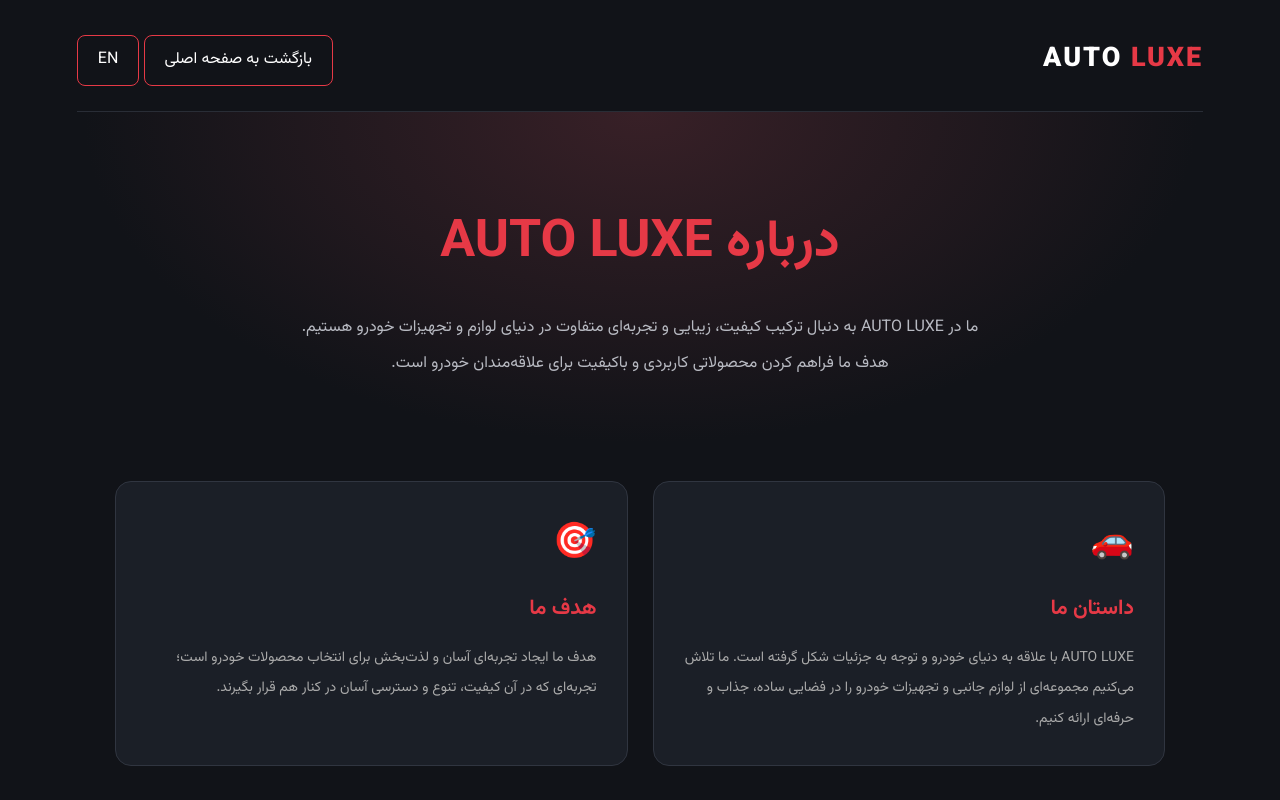
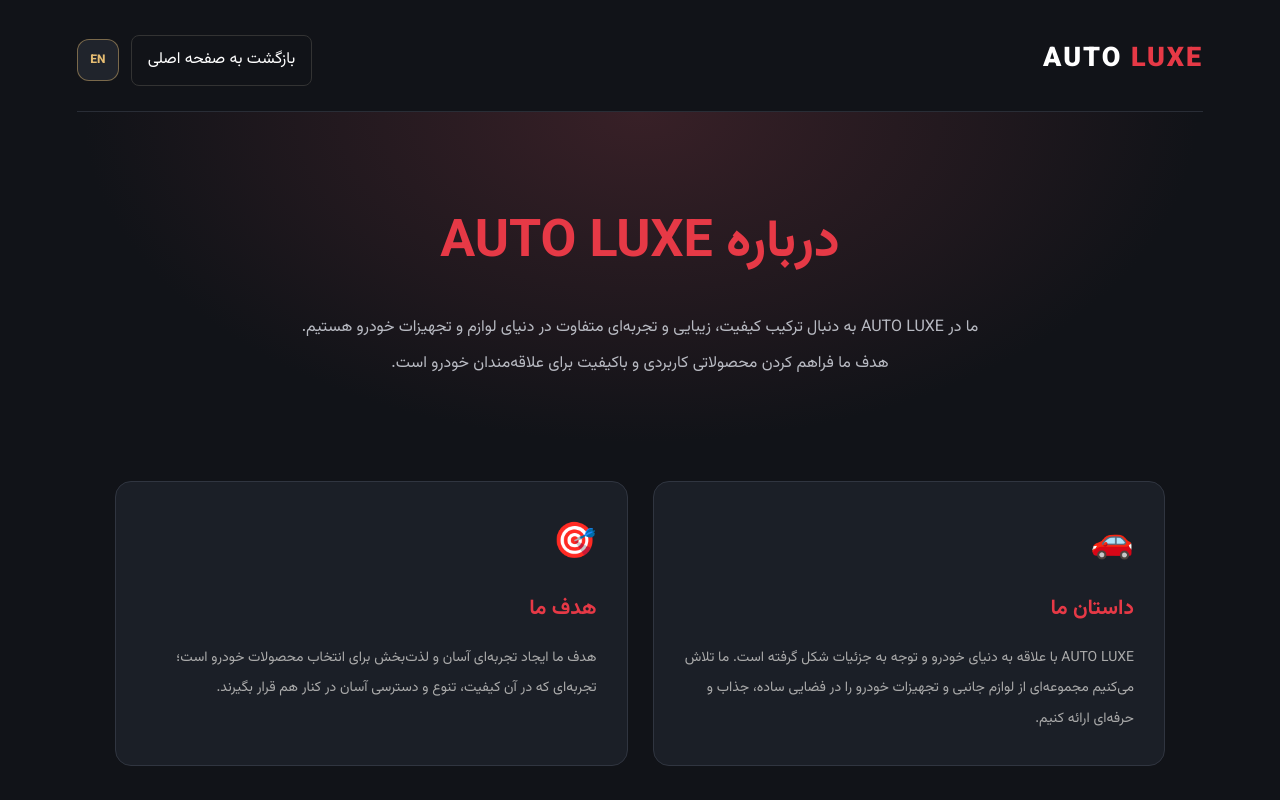
Before and after one commit to f09853733-del/Car-accessories, a plain HTML site: page about.html in a window 1280 px wide. Shown: the top 800 px of the page. Drawn offline with Linux system fonts and the light colour scheme.

Commit message:
Update about.html

```diff
--- a/about.html
+++ b/about.html
@@ -29,27 +29,50 @@
     }
 
     .about-logo span { color: #e63946; }
-.about-back {
-  display: inline-flex;
+.about-header-actions {
+  display: flex;
   align-items: center;
-  justify-content: center;
-  color: #fff;
+  gap: 12px;
+}
+
+.about-header a {
+  color: white;
+  text-decoration: none;
   background: transparent;
-  text-decoration: none;
-  border: 1px solid #e63946;
-  padding: 10px 20px;
+  border: 1px solid #333;
   border-radius: 8px;
-  font: inherit;
+  padding: 10px 16px;
+  font-family: inherit;
   cursor: pointer;
   transition: .3s;
 }
 
-.about-back:hover {
-  background: #e63946;
-  border-color: #e63946;
+.about-header a:hover {
+  background: #e00020;
+  border-color: #e00020;
   color: #fff;
 }
 
+.about-header .language-btn {
+  min-width: 42px;
+  height: 42px;
+  padding: 0 10px;
+  border: 1px solid rgba(230, 189, 114, 0.45);
+  border-radius: 12px;
+  background: #20242c;
+  color: #e6bd72;
+  font-weight: 800;
+  font-size: 12px;
+  cursor: pointer;
+  transition: all 0.25s ease;
+}
+
+.about-header .language-btn:hover {
+  background: #ef343d;
+  color: #fff;
+  border-color: #ef343d;
+  transform: translateY(-2px);
+}
     .about-hero {
       text-align: center;
       padding: 85px 15px 65px;
@@ -173,13 +196,13 @@
 
  <div class="about-header-actions">
 
-    <a href="index.html" class="about-back"
+    <a href="index.html" class="back-home"
        data-fa="بازگشت به صفحه اصلی"
        data-en="Back to Home">
       بازگشت به صفحه اصلی
     </a>
 
-    <button id="languageToggle" class="about-back"
+ <button id="languageToggle" class="language-btn"
       type="button" onclick="toggleLanguage()">EN</button>
 
   </div>
```
